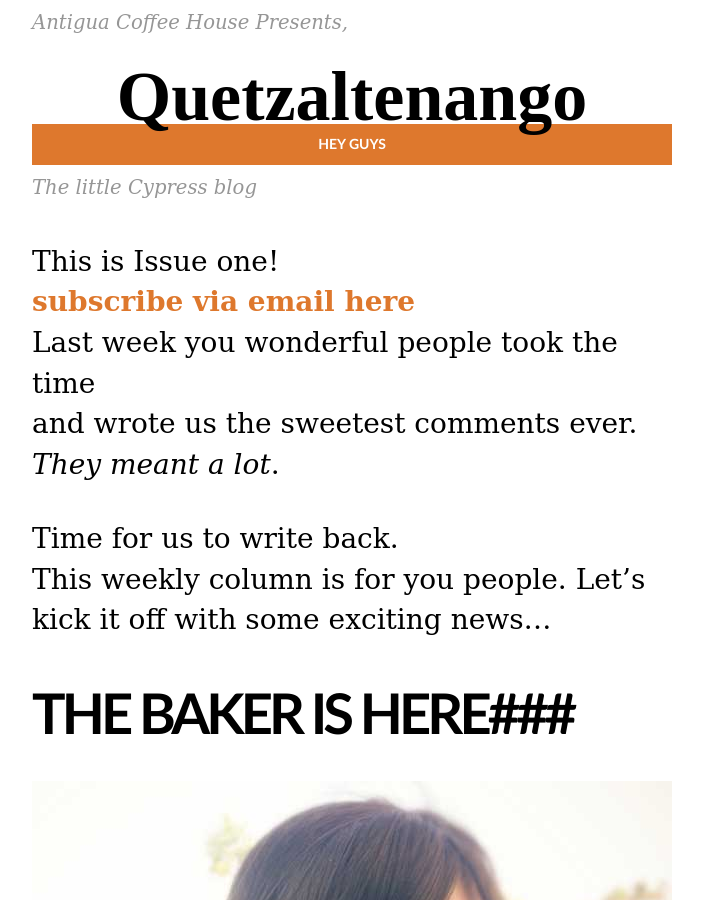
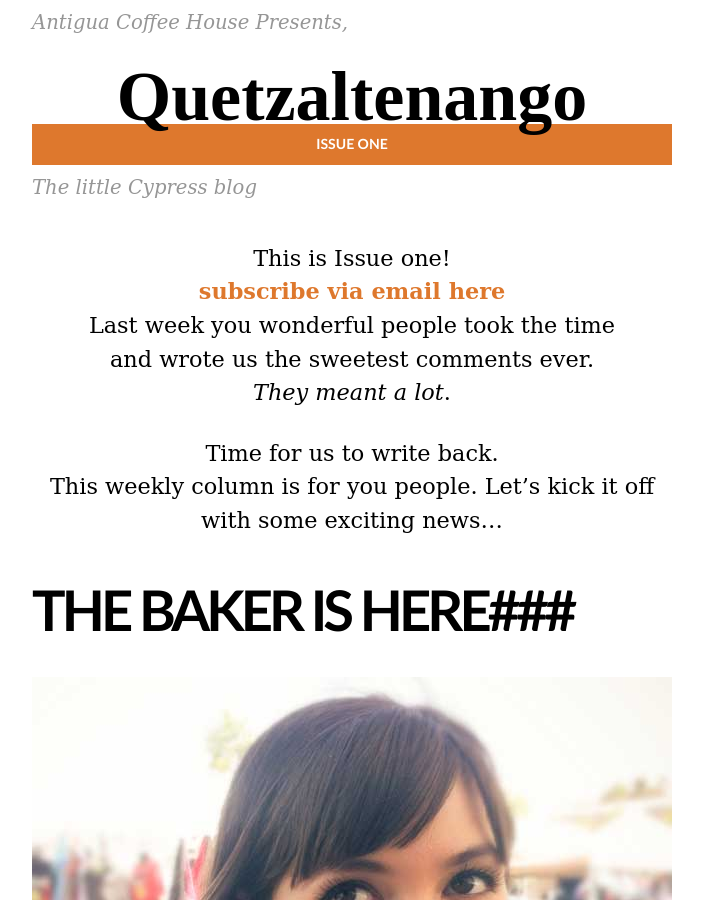
Before and after one commit to pspEgg/antigua, a Jekyll site: the page built from 1.md, in a window 1280 px wide and 900 px high. Shown: the whole window, without its empty margins (288-991 px from the left). Built offline with Jekyll 4.4.1, drawn with Linux system fonts in a browser that asks for light colours.

Commit message:
menu bar logic

```diff
--- a/_layouts/default.html
+++ b/_layouts/default.html
@@ -16,16 +16,19 @@
     </script>
     </head>
     <body><p><code>Antigua Coffee House Presents,</code></p>
-
+<section id="content">
 <h1><a href="http://pspegg.co/antigua/index.html">Quetzaltenango</a></h1>
 
+
 <ul>
-<li>hey guys</li>
+{% for p in site.pages %}
+<li><a href="#">{{p.title}}</a></li>
+{% endfor %}
 </ul>
 
 <p><code>The little Cypress blog</code></p>
 
-<section id="content">
+
 {{content}}
 </section>
 
```
